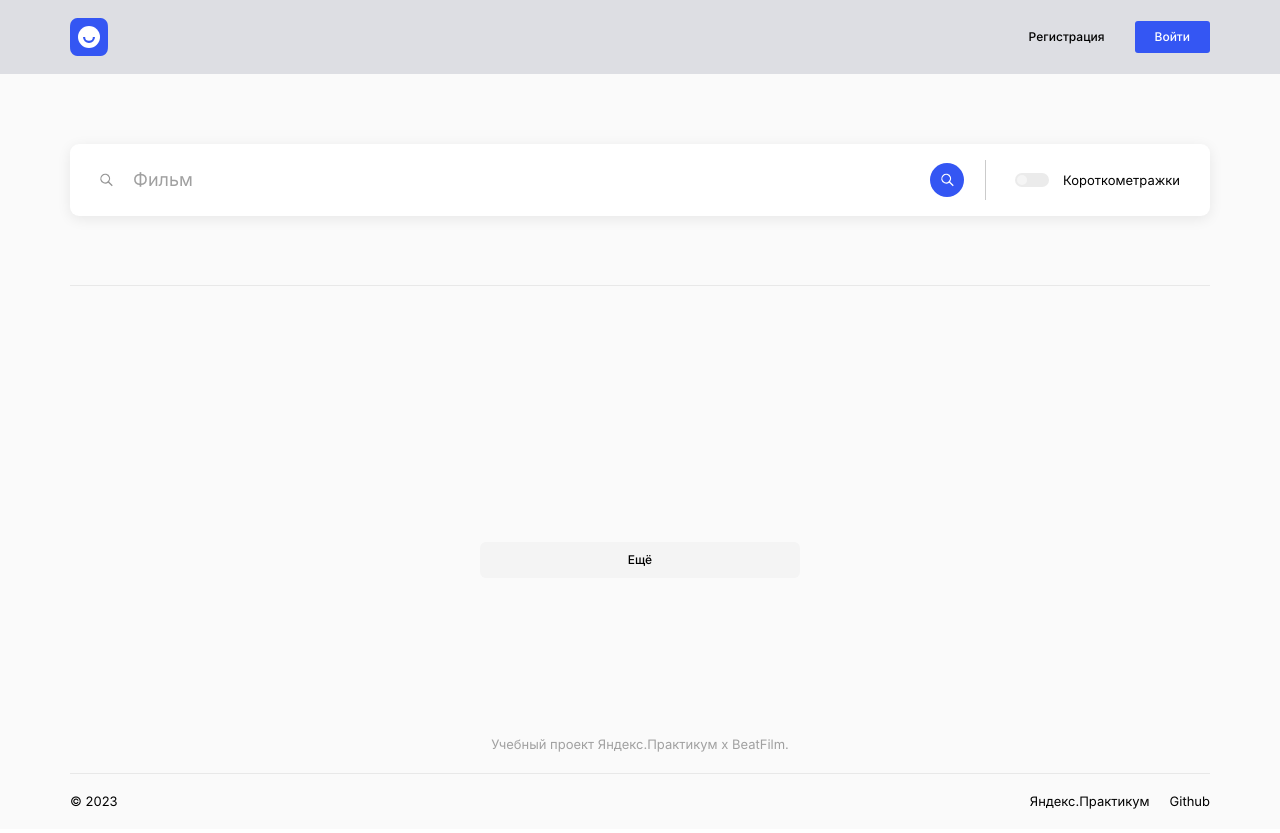
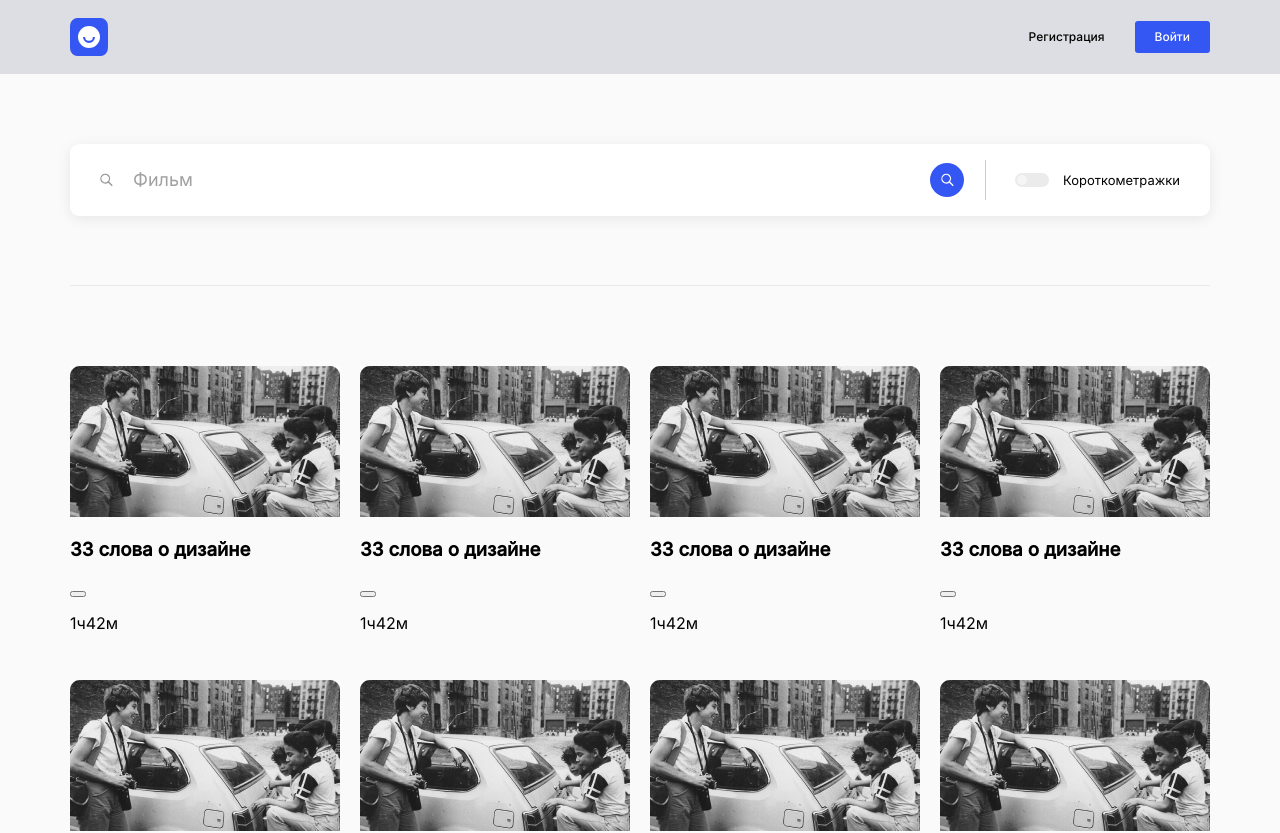
Before and after one commit to ShnaiderDanila/movies-explorer-frontend, a React (Create React App) app: page /movies in a window 1280 px wide. Shown: the top 833 px of the page. Built offline with nearby package versions, Linux system fonts and the light colour scheme.

Commit message:
feat: Add jsx markup to ./src/components/Movies/MoviesCard/MoviesCard.js

```diff
--- a/src/components/Movies/MoviesCard/MoviesCard.js
+++ b/src/components/Movies/MoviesCard/MoviesCard.js
@@ -1,11 +1,29 @@
-import React from 'react';
+import { useState } from 'react';
 import './MoviesCard.css';
 
-function MoviesCard() {
+function MoviesCard({ card }) {
+
+  const [isMovieSaved, setIsMovieSaved] = useState(false);
+
+  function handleMovieSave() {
+    setIsMovieSaved(!isMovieSaved);
+  }
+
   return (
-    <article className='movies-card'>
-
-    </article>
+    <li className='movies-card'>
+      <img className='movies-card__image' src={card.image} alt='Обложка фильма' />
+      <div className='movies-card__description'>
+        <div className='movies-card__container'>
+          <h3 className='movies-card__title'>{card.name}</h3>
+          <button
+            className={`movies-card__save-button ${isMovieSaved && 'movies-card__save-button_enabled'}`}
+            type='button'
+            onClick={handleMovieSave}
+          />
+        </div>
+        <p className='movies-card__duration'>{card.duration}</p>
+      </div>
+    </li>
   )
 }
 
```
